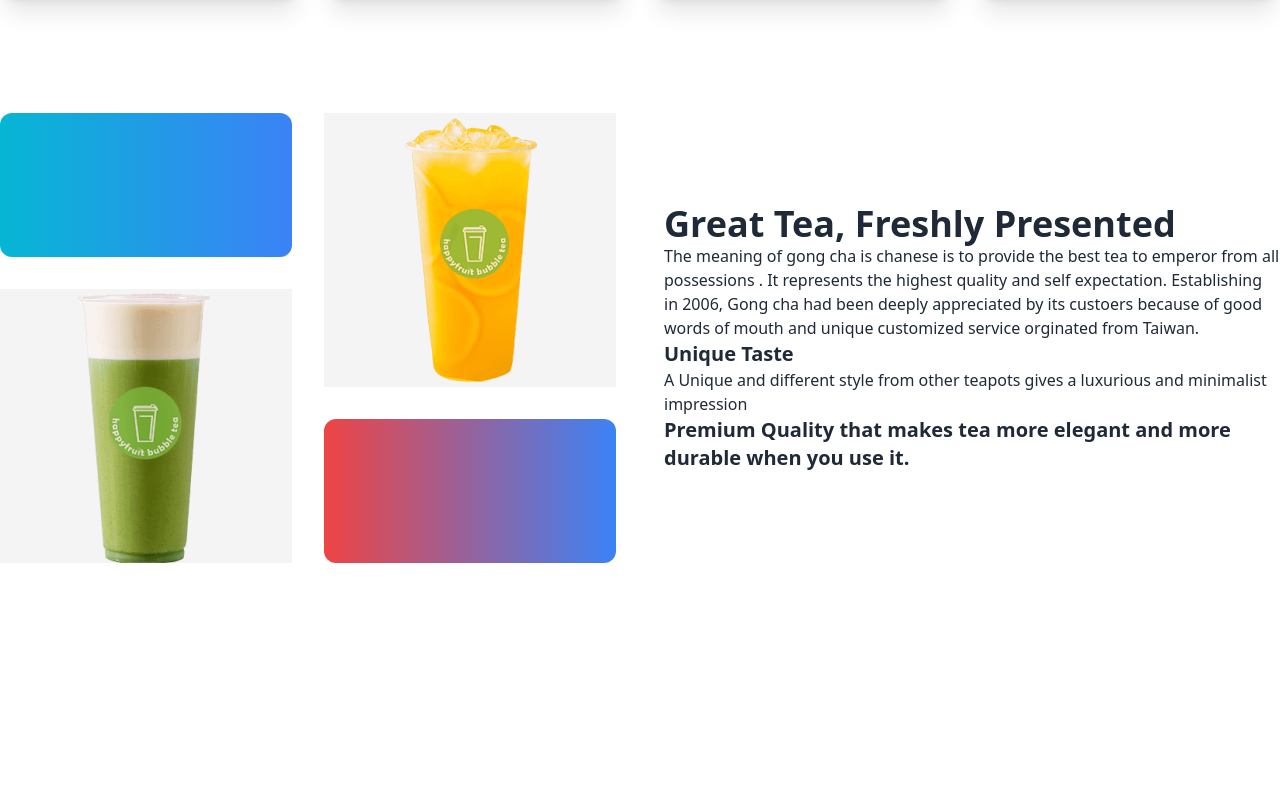
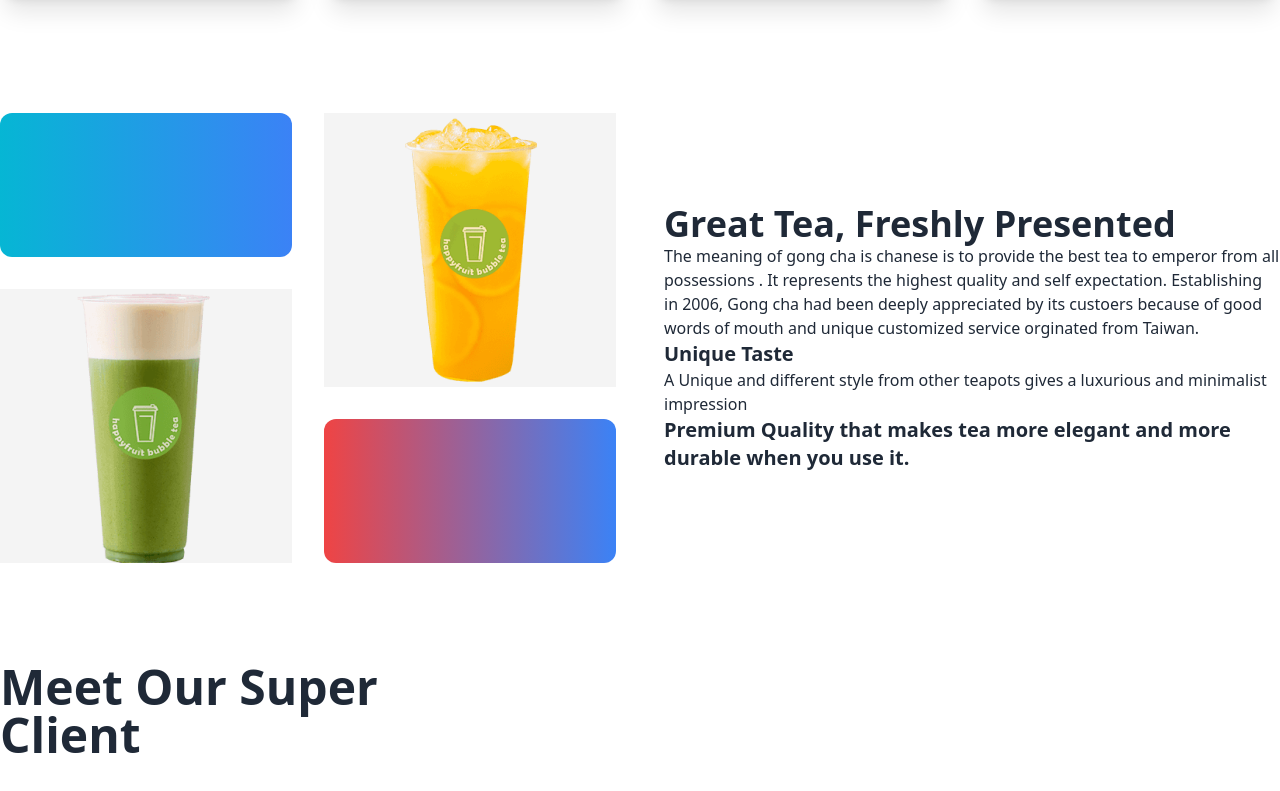
Before and after one commit to moshiur-rahman-mirage/teahouse, a website: page index.html in a window 1280 px wide. Shown: the part 1206-1997 px from the top of the page. Before the commit the page ends 1869 px from the top, so only its background shows below. Drawn offline with nearby package versions, Linux system fonts and the light colour scheme.

Commit message:
page link

```diff
--- a/index.html
+++ b/index.html
@@ -109,6 +109,19 @@
                         </h4>
                 </div>
             </section>
+            <!-- Super Client Section -->
+            <section class="my-24">
+                <div>
+                    <h2 class="text-5xl font-extrabold">Meet Our Super
+                        <br>
+                        Client
+                    </h2>
+                </div>
+
+                <div>
+
+                </div>
+            </section>
       </main>
 </body>
 </html>
```
Also changed, not shown: readme.md (added).
